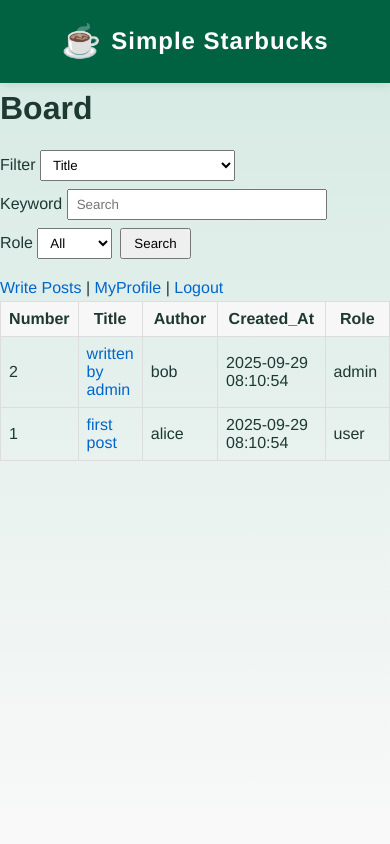
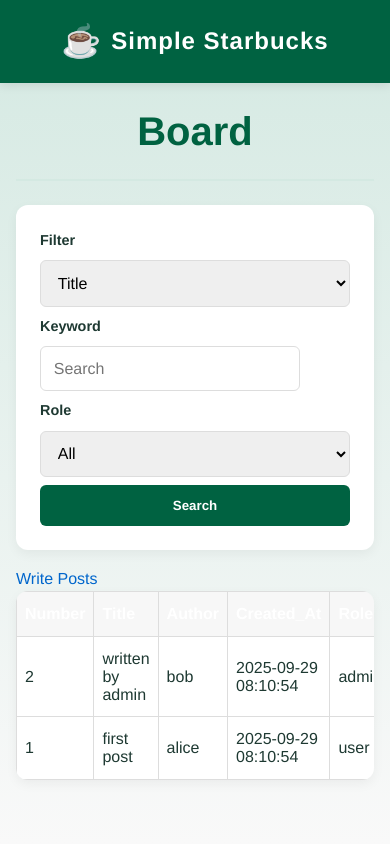
Before and after one commit to JinhyukKo/Simple_Starbucks_v2.0, a PHP site: page /board/board.php in a window 390 px wide. Run offline with PHP 8.4, Linux system fonts and the light colour scheme; the visitor is signed in with stand-in values (Sample User, id 1); data comes from the database, SQL or seed files in the repository.

Commit message:
add css in board.php

```diff
--- a/board/board.php
+++ b/board/board.php
@@ -72,6 +72,7 @@ $preserveQs = http_build_query([
   <link rel="stylesheet" href="/style.css">
 </head>
 <body>
+  <div class="container">
   <h1>Board</h1>
 
   <!-- 검색 폼 -->
@@ -104,9 +105,7 @@ $preserveQs = http_build_query([
     <?php endif; ?>
   </form>
   <div>
-     <a href="/board/write.php">Write Posts</a> |
-    <a href="/board/profile.php">MyProfile</a> |
-    <a href="/auth/logout.php">Logout</a>
+     <a href="/board/write.php">Write Posts</a>
   </div>
 
   <!-- 목록 -->
@@ -155,6 +154,8 @@ $preserveQs = http_build_query([
       </tbody>
     </table>
   <?php endif; ?>
+  </div>
+
 
 </body>
 </html>
--- a/board/view.php
+++ b/board/view.php
@@ -111,7 +111,8 @@ if ($hasAttachment) {
     <link rel="stylesheet" href="/style.css">
 </head>
 <body>
-    <h1><?= $safeTitle ?></h1>
+  <div class="container">
+        <h1><?= $safeTitle ?></h1>
 
     <p>
         <a href="../index.php">main</a> |
@@ -186,5 +187,7 @@ if ($hasAttachment) {
     <?php else: ?>
       <p class="muted">Only Authenticated users can comment</p>
     <?php endif; ?>
+  </div>
+
 </body>
 </html>
--- a/style.css
+++ b/style.css
@@ -290,3 +290,289 @@ body {
     color: #666;
     font-size: 0.9rem;
 }
+
+    :root {
+    --sb-green: #006241;
+    --sb-light-green: #d4e9e2;
+    --sb-gold: #cba258;
+    --sb-dark: #1e3932;
+    --sb-white: #ffffff;
+    --sb-light: #f9f9f9;
+    --sb-gray: #f1f8f5;
+}
+
+* {
+    margin: 0;
+    padding: 0;
+    box-sizing: border-box;
+    font-family: 'Helvetica Neue', Arial, sans-serif;
+}
+
+body {
+    background-color: var(--sb-light);
+    color: var(--sb-dark);
+    line-height: 1.6;
+    padding: 0;
+    margin: 0;
+}
+
+/* Header Styles */
+.header {
+    background-color: var(--sb-green);
+    padding: 1rem 2rem;
+    box-shadow: 0 2px 10px rgba(0, 0, 0, 0.1);
+}
+
+.header-content {
+    max-width: 1200px;
+    margin: 0 auto;
+    display: flex;
+    justify-content: space-between;
+    align-items: center;
+}
+
+.logo {
+    display: flex;
+    align-items: center;
+    gap: 10px;
+}
+
+.logo-icon {
+    font-size: 2rem;
+}
+
+.logo-text {
+    color: var(--sb-white);
+    font-size: 1.5rem;
+    font-weight: 600;
+    letter-spacing: 1px;
+}
+
+/* Main Content Container */
+.container {
+    max-width: 1200px;
+    margin: 0 auto;
+    padding: 2rem;
+}
+
+/* Page Title */
+h1 {
+    color: var(--sb-green);
+    font-size: 2.5rem;
+    margin-bottom: 1.5rem;
+    font-weight: 700;
+    text-align: center;
+    padding-bottom: 1rem;
+    border-bottom: 2px solid var(--sb-light-green);
+}
+
+/* Search Form */
+.search {
+    background-color: var(--sb-white);
+    padding: 1.5rem;
+    border-radius: 12px;
+    box-shadow: 0 4px 12px rgba(0, 0, 0, 0.05);
+    margin-bottom: 2rem;
+    display: flex;
+    flex-wrap: wrap;
+    gap: 1rem;
+    align-items: end;
+}
+
+.search label {
+    display: flex;
+    flex-direction: column;
+    font-weight: 600;
+    color: var(--sb-dark);
+    font-size: 0.9rem;
+}
+
+.search select,
+.search input[type="text"] {
+    padding: 0.8rem;
+    border: 1px solid #ddd;
+    border-radius: 6px;
+    margin-top: 0.5rem;
+    font-size: 1rem;
+    transition: border-color 0.3s ease;
+}
+
+.search select:focus,
+.search input[type="text"]:focus {
+    outline: none;
+    border-color: var(--sb-green);
+    box-shadow: 0 0 0 2px rgba(0, 98, 65, 0.1);
+}
+
+.search button {
+    background-color: var(--sb-green);
+    color: var(--sb-white);
+    border: none;
+    padding: 0.8rem 1.5rem;
+    border-radius: 6px;
+    font-weight: 600;
+    cursor: pointer;
+    transition: background-color 0.3s ease;
+    height: fit-content;
+}
+
+.search button:hover {
+    background-color: var(--sb-dark);
+}
+
+.search a {
+    color: var(--sb-green);
+    text-decoration: none;
+    font-weight: 600;
+    padding: 0.8rem 1rem;
+    border-radius: 6px;
+    transition: background-color 0.3s ease;
+    height: fit-content;
+}
+
+.search a:hover {
+    background-color: var(--sb-light-green);
+}
+
+/* Navigation Links */
+.nav-links {
+    display: flex;
+    gap: 1rem;
+    margin-bottom: 2rem;
+    padding: 1rem;
+    background-color: var(--sb-white);
+    border-radius: 8px;
+    box-shadow: 0 2px 8px rgba(0, 0, 0, 0.05);
+}
+
+.nav-links a {
+    color: var(--sb-green);
+    text-decoration: none;
+    font-weight: 600;
+    padding: 0.5rem 1rem;
+    border-radius: 6px;
+    transition: all 0.3s ease;
+}
+
+.nav-links a:hover {
+    background-color: var(--sb-light-green);
+}
+
+/* Table Styles */
+table {
+    width: 100%;
+    border-collapse: collapse;
+    background-color: var(--sb-white);
+    border-radius: 12px;
+    overflow: hidden;
+    box-shadow: 0 4px 12px rgba(0, 0, 0, 0.05);
+}
+
+thead {
+    background-color: var(--sb-green);
+    color: var(--sb-white);
+}
+
+th {
+    padding: 1rem;
+    text-align: left;
+    font-weight: 600;
+    font-size: 1rem;
+}
+
+tbody tr {
+    border-bottom: 1px solid #eee;
+    transition: background-color 0.2s ease;
+}
+
+tbody tr:hover {
+    background-color: var(--sb-light-green);
+}
+
+tbody tr:last-child {
+    border-bottom: none;
+}
+
+td {
+    padding: 1rem;
+    color: var(--sb-dark);
+}
+
+td a {
+    color: var(--sb-dark);
+    text-decoration: none;
+    font-weight: 500;
+    transition: color 0.3s ease;
+}
+
+td a:hover {
+    color: var(--sb-green);
+    text-decoration: underline;
+}
+
+/* Role Badges */
+.role-badge {
+    display: inline-block;
+    padding: 0.3rem 0.8rem;
+    border-radius: 50px;
+    font-size: 0.8rem;
+    font-weight: 600;
+    text-align: center;
+}
+
+.role-admin {
+    background-color: var(--sb-gold);
+    color: var(--sb-white);
+}
+
+.role-user {
+    background-color: var(--sb-light-green);
+    color: var(--sb-green);
+}
+
+/* No Results Messages */
+.no-results, .muted {
+    text-align: center;
+    padding: 2rem;
+    background-color: var(--sb-white);
+    border-radius: 12px;
+    box-shadow: 0 4px 12px rgba(0, 0, 0, 0.05);
+    margin: 2rem 0;
+    color: #666;
+}
+
+.no-results {
+    color: #d32f2f;
+    font-weight: 600;
+}
+
+/* Responsive Design */
+@media (max-width: 768px) {
+    .container {
+    padding: 1rem;
+    }
+
+    .search {
+    flex-direction: column;
+    align-items: stretch;
+    }
+
+    .nav-links {
+    flex-direction: column;
+    gap: 0.5rem;
+    }
+
+    table {
+    display: block;
+    overflow-x: auto;
+    }
+
+    th, td {
+    padding: 0.8rem 0.5rem;
+    }
+
+    th:nth-child(1), td:nth-child(1) { width: 60px; }
+    th:nth-child(3), td:nth-child(3) { width: 120px; }
+    th:nth-child(4), td:nth-child(4) { width: 140px; }
+    th:nth-child(5), td:nth-child(5) { width: 100px; }
+}
```
Lines whose indentation alone changed are shown as unchanged.
